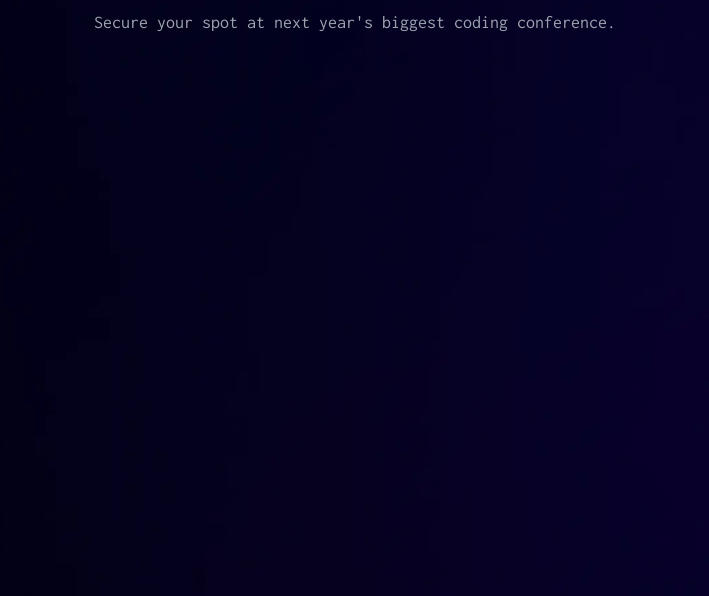
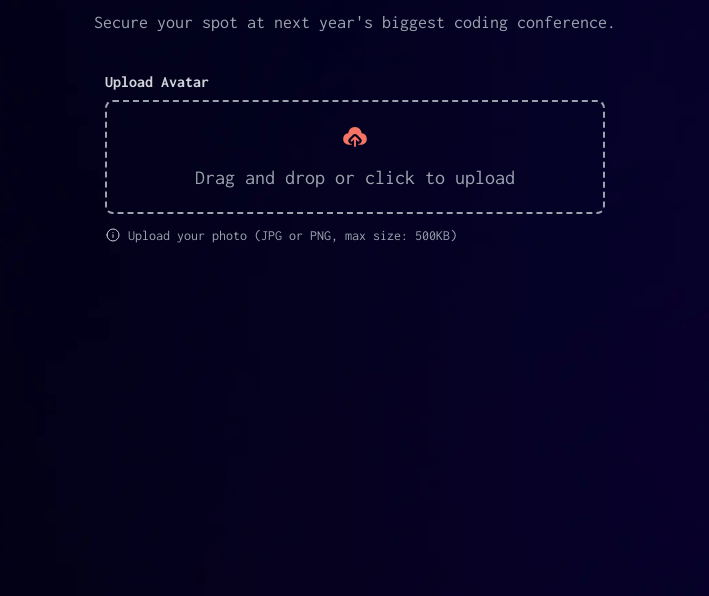
Before and after one commit to muktadir1280/conference-ticket, a plain HTML site: page index.html in a window 1280 px wide. Shown: the part 204-800 px from the top of the page, without its empty margins (285-994 px from the left). Drawn offline with nearby package versions, Linux system fonts and the light colour scheme.

Commit message:
upload avatar part almost done

```diff
--- a/index.html
+++ b/index.html
@@ -22,6 +22,21 @@
     <h1 class="text-white text-5xl mt-10 font-bold text-center">Your Journey to Coding Conf <br> 2025 Start Here!</h1>
     <p class="text-gray-400 text-center text-lg mt-5">Secure your spot at next year's biggest coding conference.</p>
   </div>
+  <!-- upload avatar -->
+  <div class="max-w-screen-xl mx-auto mt-14 relative">
+    <form class="flex flex-col justify-center items-center mt-3">
+      <p id="avatar" class="text-gray-300 font-bold">Upload Avatar</p>
+      <div class="border-dashed border-2 border-gray-400 bor w-[500px] py-5 px-2 rounded-lg mt-2 ">
+        <label for="file-upload" class="cursor-pointer">
+          <p class="flex justify-center"><img src="./images/icon-upload.svg" alt=""></p>
+          <p class="text-gray-400 flex justify-center px-20 mt-3 text-xl">Drag and drop or click to upload</p>
+        </label>
+        <input id="file-upload" type="file" class="hidden">
+      </div>
+      <p id="informartion" class="absolute"><img src="./images/icon-info.svg" alt=""></p>
+      <p class="text-gray-400 mt-[12px] mr-[125px] text-sm">Upload your photo (JPG or PNG, max size: 500KB)</p>
+    </form>
+  </div>
 
 
 
--- a/styles.css
+++ b/styles.css
@@ -14,3 +14,13 @@
 .title h2 {
   color: white;
 }
+#avatar {
+  position: absolute;
+  left: 390px;
+  top: -22px;
+}
+#informartion {
+  position: absolute;
+  left: 390px;
+  top: 135px;
+}
```
